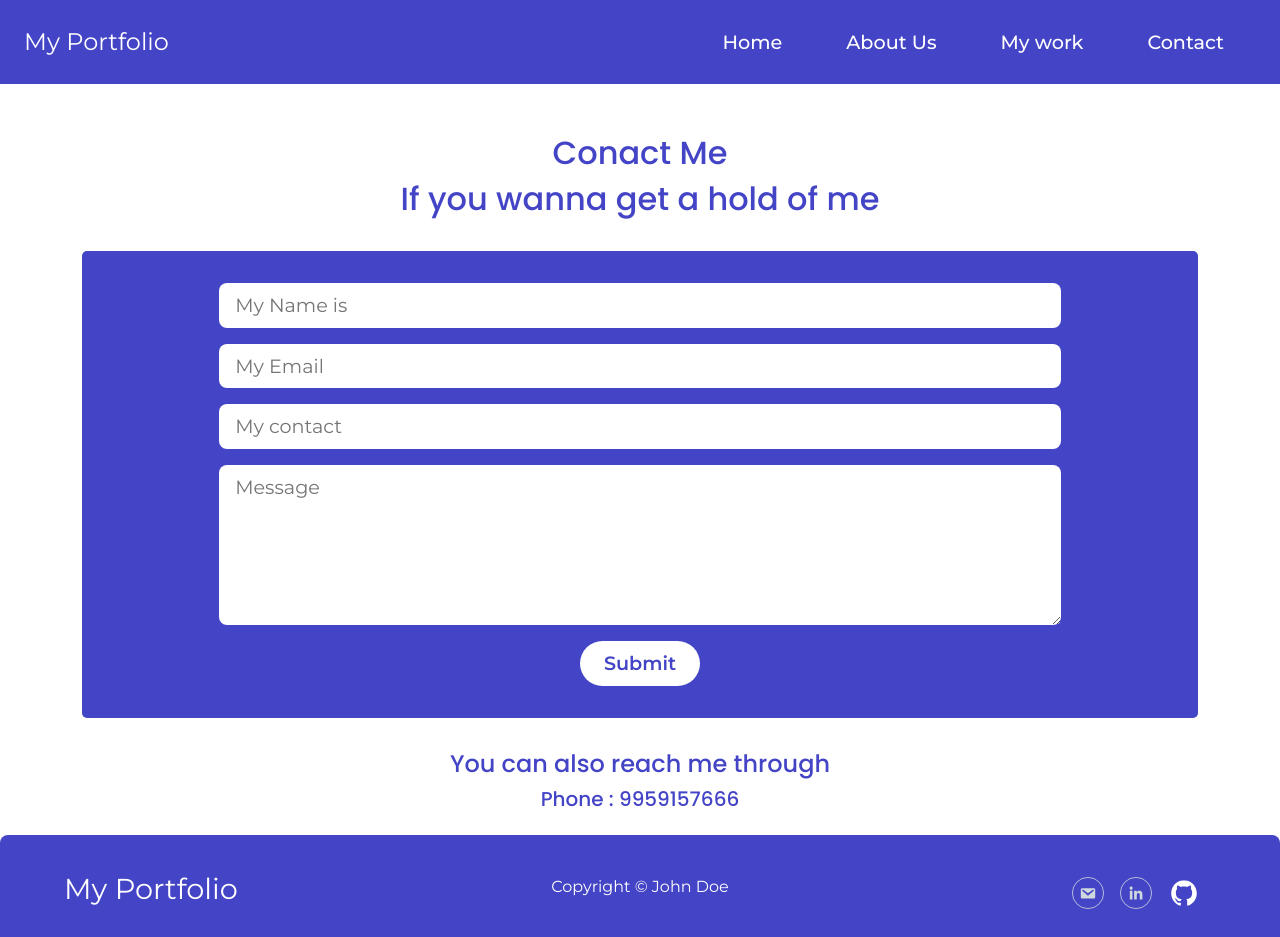
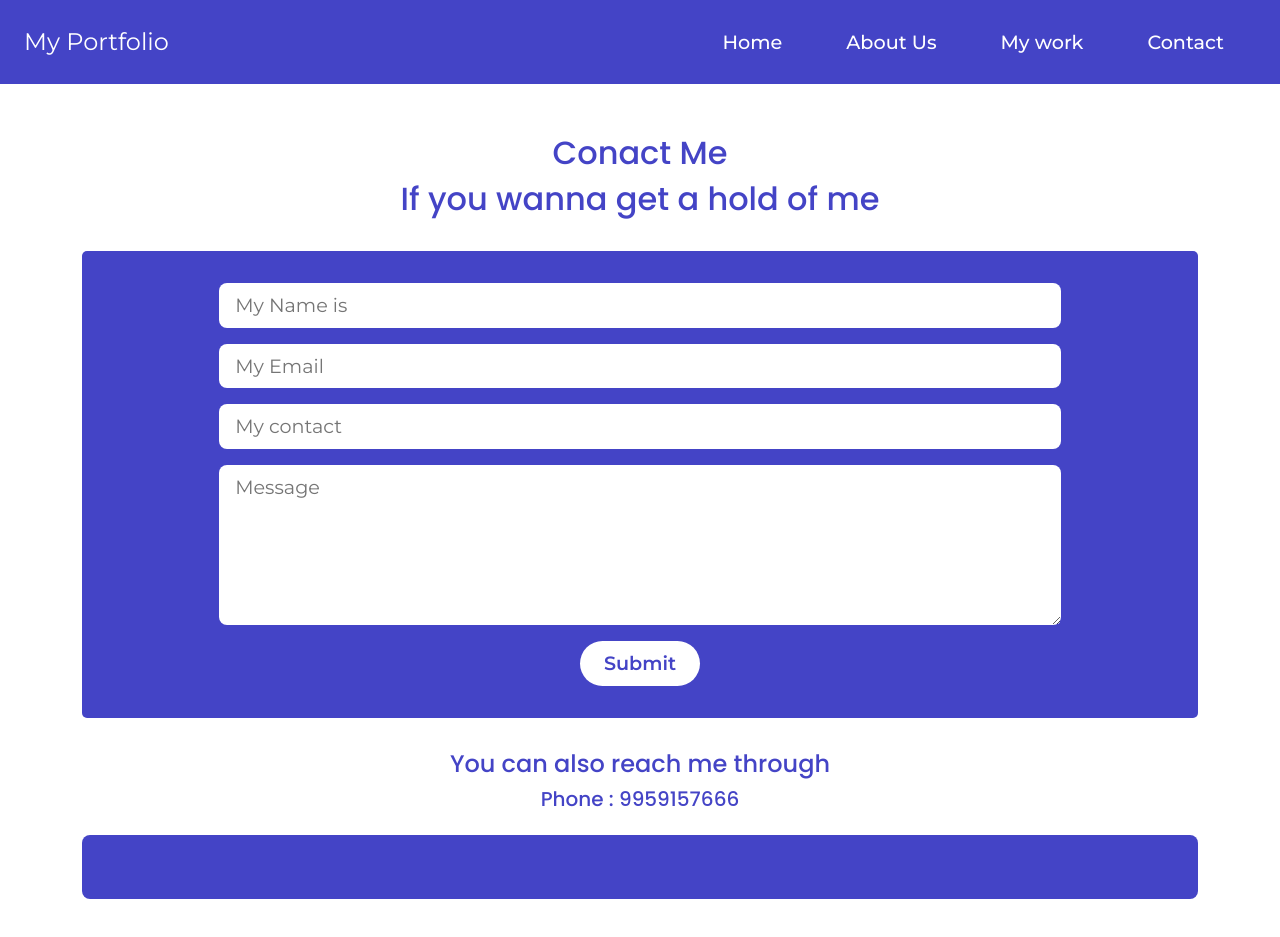
Before and after one commit to Rahul-Souram/sample-porfolio, a React (Create React App) app: page /contact in a window 1280 px wide. Shown: the top 937 px of the page. Built offline with nearby package versions, Linux system fonts and the light colour scheme.

Commit message:
social media icons added

```diff
--- a/src/components/Footer/Footer.jsx
+++ b/src/components/Footer/Footer.jsx
@@ -1,17 +1,9 @@
 import React from "react";
 import Icons from "../../assets/icons/icons.svg";
 import { Link } from "react-router-dom";
+import { footerLinks } from "../../static/data";
 
 const Footer = () => {
-  const footerLinks = [
-    { icon: "mail", link: "mailto:souramrahul@gmail.com.com" },
-    {
-      icon: "linkedin",
-      link: "https://www.linkedin.com/in/rahul-souram-511719156/",
-    },
-    { icon: "githubf", link: "https://github.com/rahul-souram" },
-  ];
-
   return (
     <div className="footer-container">
       <div className="footer-logo-container">
--- a/src/pages/Home.js
+++ b/src/pages/Home.js
@@ -12,6 +12,7 @@ const Home = () => {
     "https://media.istockphoto.com/id/1300972574/photo/millennial-male-team-leader-organize-virtual-workshop-with-employees-online.webp?b=1&s=170667a&w=0&k=20&c=96pCQon1xF3_onEkkckNg4cC9SCbshMvx0CfKl2ZiYs=";
 
   return (
+    <div className="container-pattern">
       <div className="container my-4">
         <SlideVertical durationTime={0.8} delaySec={0.5} side="bottom">
           <Banner title={title} description={description} img={img} />
@@ -75,6 +76,7 @@ const Home = () => {
           </SlideSide>
         </div>
       </div>
+    </div>
   );
 };
 
--- a/src/pages/about.js
+++ b/src/pages/about.js
@@ -21,6 +21,7 @@ const About = () => {
           </SlideVertical>
         </ul>
         <ChartComponent />
+        <SlideVertical delaySec={0.3} durationTime={0.8}>
           <div className=" intro-card">
             <h2>My Works</h2>
             <div>
@@ -32,10 +33,15 @@ const About = () => {
                 skills: React js, Redux, Gatsby, Scss, Javascript
               </p>
             </div>
-          <Link className="site-btn" to="/my-work" onClick={() => scrollTop()}>
+            <Link
+              className="site-btn"
+              to="/my-work"
+              onClick={() => scrollTop()}
+            >
               my work
             </Link>
           </div>
+        </SlideVertical>
       </div>
     </div>
   );
--- a/src/pages/contact.js
+++ b/src/pages/contact.js
@@ -2,6 +2,8 @@ import React, { useRef, useState } from "react";
 import emailjs from "@emailjs/browser";
 import { SlideUpTitle } from "../animations/SlideUpTitle";
 import { CardAnimation } from "../animations/CardAnimation";
+import { footerLinks } from "../static/data";
+import Icons from "../assets/icons/icons.svg";
 
 const Contact = ({ data }) => {
   const form = useRef();
@@ -120,6 +122,21 @@ const Contact = ({ data }) => {
           </h5>
         </div>
       </SlideUpTitle>
+      <div className="footer-links-container social-media">
+        <SlideUpTitle delaySec={0.3} durationTime={0.5}>
+          {footerLinks.map((item) => {
+            const { icon, link } = item;
+            return (
+              <a href={link} target="_blank" rel="noreferrer" key={icon}>
+                {" "}
+                <svg className="icon-logo">
+                  <use xlinkHref={`${Icons}#icon-${icon}`} />
+                </svg>
+              </a>
+            );
+          })}
+        </SlideUpTitle>
+      </div>
     </div>
   );
 };
--- a/src/static/data.js
+++ b/src/static/data.js
@@ -56,3 +56,12 @@ export const workData = [
     img: "https://news.blr.com/app/uploads/sites/3/2019/10/Team-project.jpg",
   },
 ];
+
+export const footerLinks = [
+  { icon: "mail", link: "mailto:souramrahul@gmail.com.com" },
+  {
+    icon: "linkedin",
+    link: "https://www.linkedin.com/in/rahul-souram-511719156/",
+  },
+  { icon: "githubf", link: "https://github.com/rahul-souram" },
+];
--- a/src/styles/_common.scss
+++ b/src/styles/_common.scss
@@ -32,7 +32,7 @@
       align-items: center;
       justify-content: center;
       margin-top: 2rem;
-      h2 {
+      h3 {
         font-size: 1.5rem;
         @media (min-width: 768px) {
           font-size: 2rem;
@@ -171,3 +171,12 @@
     }
   }
 }
+
+.social-media {
+  display: flex;
+  justify-content: center;
+  background: $theme-blue;
+  padding: 1rem;
+  border-radius: 8px;
+  margin: 1rem 0 3rem;
+}
--- a/src/styles/_vars.scss
+++ b/src/styles/_vars.scss
@@ -24,3 +24,13 @@ div {
 a {
   text-decoration: none;
 }
+
+.container-pattern {
+  width: 100%;
+  height: 100%;
+  /* Add your background pattern here */
+  background-color: #ffffff;
+  background-image: radial-gradient($theme-blue 2px, transparent 0);
+  background-size: 30px 30px;
+  background-position: -5px -5px;
+}
```
Lines whose indentation alone changed are shown as unchanged.
